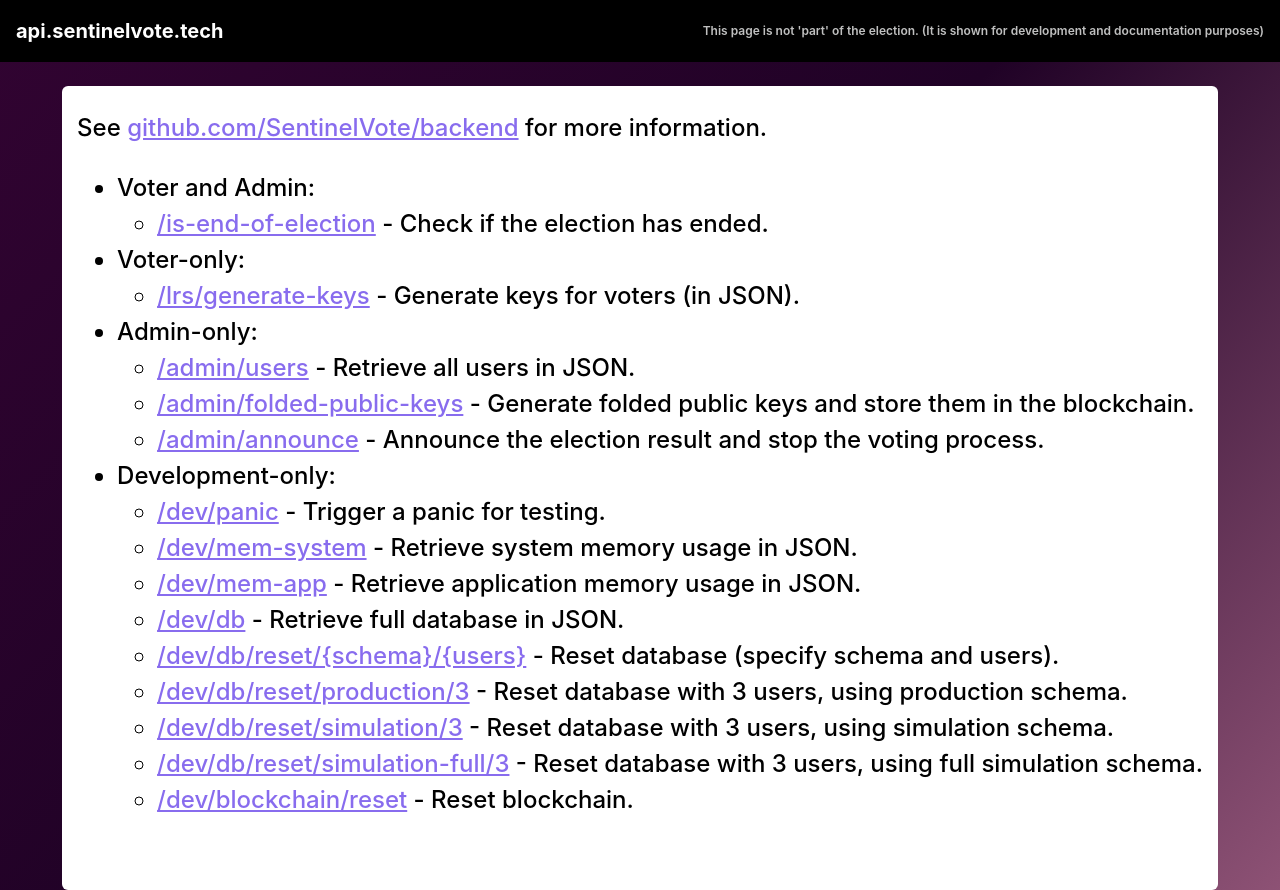
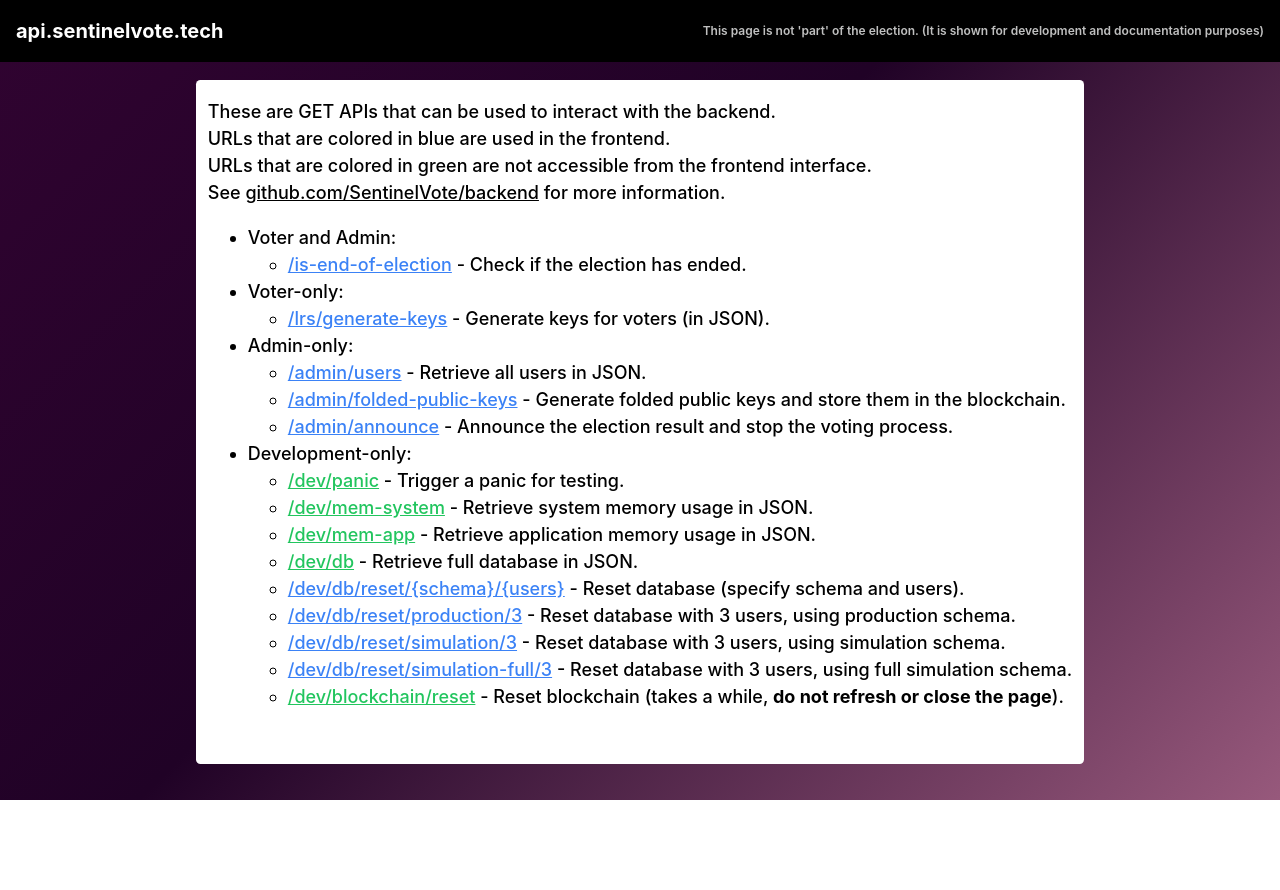
Before and after one commit to SentinelVote/backend, a plain HTML site: page public/index.html in a window 1280 px wide. After the commit the page ends 800 px from the top, so only its background shows below. Drawn offline with Linux system fonts and the light colour scheme.

Commit message:
feat: update index.html (color-code URLs for context)

```diff
--- a/public/index.html
+++ b/public/index.html
@@ -13,6 +13,11 @@
 			background: linear-gradient(-45deg, #f39cbe, #200226, #43053d, #af81d4);
 			background-size: 300% 300%;
 			animation: gradient 15s ease infinite;
+			--tw-blue-500: #3b82f6;
+			--tw-blue-700: #1d4ed8;
+			--tw-green-500: #22c55e;
+			--tw-green-700: #15803d;
+			--tw-red-500: #ef4444;
 		}
 
 		html, body, h1 {
@@ -35,6 +40,7 @@
 			& span {
 				color: oklch(1 0 0 / .75);
 				font-size: 0.75rem;
+				/* noinspection CssInvalidPropertyValue */
 				text-wrap: balance;
 			}
 			padding-block: 1em;
@@ -48,7 +54,7 @@
 
 		article {
 			justify-self: center;
-			font-size: 1.5em;
+			font-size: 1.125em;
 			font-weight: 500;
 			flex-grow: 1;
 			height: 100%;
@@ -60,23 +66,20 @@
 			padding-inline: 1ch;
 		}
 
-		/* Tailwind colors: *//*
-		a {
-			color: rgb(59 130 246);
+		a.used-in-frontend {
+			color: var(--tw-blue-500);
 			&:hover {
-				color: rgb(29 78 216);
+				color: var(--tw-blue-700);
 			}
 			&:active {
-				color: rgb(239 68 68);
+				color: var(--tw-red-500);
 			}
 		}
-		/**/
 
-		/* Tailwind colors, but more purple: */
 		a {
-			color: oklch(0.623 0.188 289.815);
+			color: var(--tw-green-500);
 			&:hover {
-				color: oklch(0.488 0.217 294.376);
+				color: var(--tw-green-700);
 			}
 			&:active {
 				color: rgb(239 68 68);
@@ -104,26 +107,29 @@
 	</header>
 	<article>
 		<p>
-			See <a href="https://github.com/SentinelVote/backend">github.com/SentinelVote/backend</a> for more information.
+			These are GET APIs that can be used to interact with the backend.<br>
+			URLs that are colored in blue are used in the frontend.<br>
+			URLs that are colored in green are not accessible from the frontend interface.<br>
+			See <a href="https://github.com/SentinelVote/backend" style="color: #000">github.com/SentinelVote/backend</a> for more information.
 		</p>
 		<ul>
 			<li>Voter and Admin:
 				<ul>
-					<li><a href="/is-end-of-election">/is-end-of-election</a> - Check if the election has ended.</li>
+					<li><a class="used-in-frontend" href="/is-end-of-election">/is-end-of-election</a> - Check if the election has ended.</li>
 				</ul>
 			</li>
 
 			<li>Voter-only:
 				<ul>
-					<li><a href="/lrs/generate-keys">/lrs/generate-keys</a> - Generate keys for voters (in JSON).</li>
+					<li><a class="used-in-frontend" href="/lrs/generate-keys">/lrs/generate-keys</a> - Generate keys for voters (in JSON).</li>
 				</ul>
 			</li>
 
 			<li>Admin-only:
 				<ul>
-					<li><a href="/admin/users">/admin/users</a> - Retrieve all users in JSON.</li>
-					<li><a href="/admin/folded-public-keys">/admin/folded-public-keys</a> - Generate folded public keys and store them in the blockchain.</li>
-					<li><a href="/admin/announce">/admin/announce</a> - Announce the election result and stop the voting process.</li>
+					<li><a class="used-in-frontend" href="/admin/users">/admin/users</a> - Retrieve all users in JSON.</li>
+					<li><a class="used-in-frontend" href="/admin/folded-public-keys">/admin/folded-public-keys</a> - Generate folded public keys and store them in the blockchain.</li>
+					<li><a class="used-in-frontend" href="/admin/announce">/admin/announce</a> - Announce the election result and stop the voting process.</li>
 				</ul>
 			</li>
 
@@ -133,11 +139,11 @@
 					<li><a href="/dev/mem-system">/dev/mem-system</a> - Retrieve system memory usage in JSON.</li>
 					<li><a href="/dev/mem-app">/dev/mem-app</a> - Retrieve application memory usage in JSON.</li>
 					<li><a href="/dev/db">/dev/db</a> - Retrieve full database in JSON.</li>
-					<li><a href="/dev/db/reset/{schema}/{users}">/dev/db/reset/{schema}/{users}</a> - Reset database (specify schema and users).</li>
-					<li><a href="/dev/db/reset/production/3">/dev/db/reset/production/3</a> - Reset database with 3 users, using production schema.</li>
-					<li><a href="/dev/db/reset/simulation/3">/dev/db/reset/simulation/3</a> - Reset database with 3 users, using simulation schema.</li>
-					<li><a href="/dev/db/reset/simulation-full/3">/dev/db/reset/simulation-full/3</a> - Reset database with 3 users, using full simulation schema.</li>
-					<li><a href="/dev/blockchain/reset">/dev/blockchain/reset</a> - Reset blockchain.</li>
+					<li><a class="used-in-frontend" href="/dev/db/reset/{schema}/{users}">/dev/db/reset/{schema}/{users}</a> - Reset database (specify schema and users).</li>
+					<li><a class="used-in-frontend" href="/dev/db/reset/production/3">/dev/db/reset/production/3</a> - Reset database with 3 users, using production schema.</li>
+					<li><a class="used-in-frontend" href="/dev/db/reset/simulation/3">/dev/db/reset/simulation/3</a> - Reset database with 3 users, using simulation schema.</li>
+					<li><a class="used-in-frontend" href="/dev/db/reset/simulation-full/3">/dev/db/reset/simulation-full/3</a> - Reset database with 3 users, using full simulation schema.</li>
+					<li><a href="/dev/blockchain/reset">/dev/blockchain/reset</a> - Reset blockchain (takes a while, <strong>do not refresh or close the page</strong>).</li>
 				</ul>
 			</li>
 		</ul>
```
